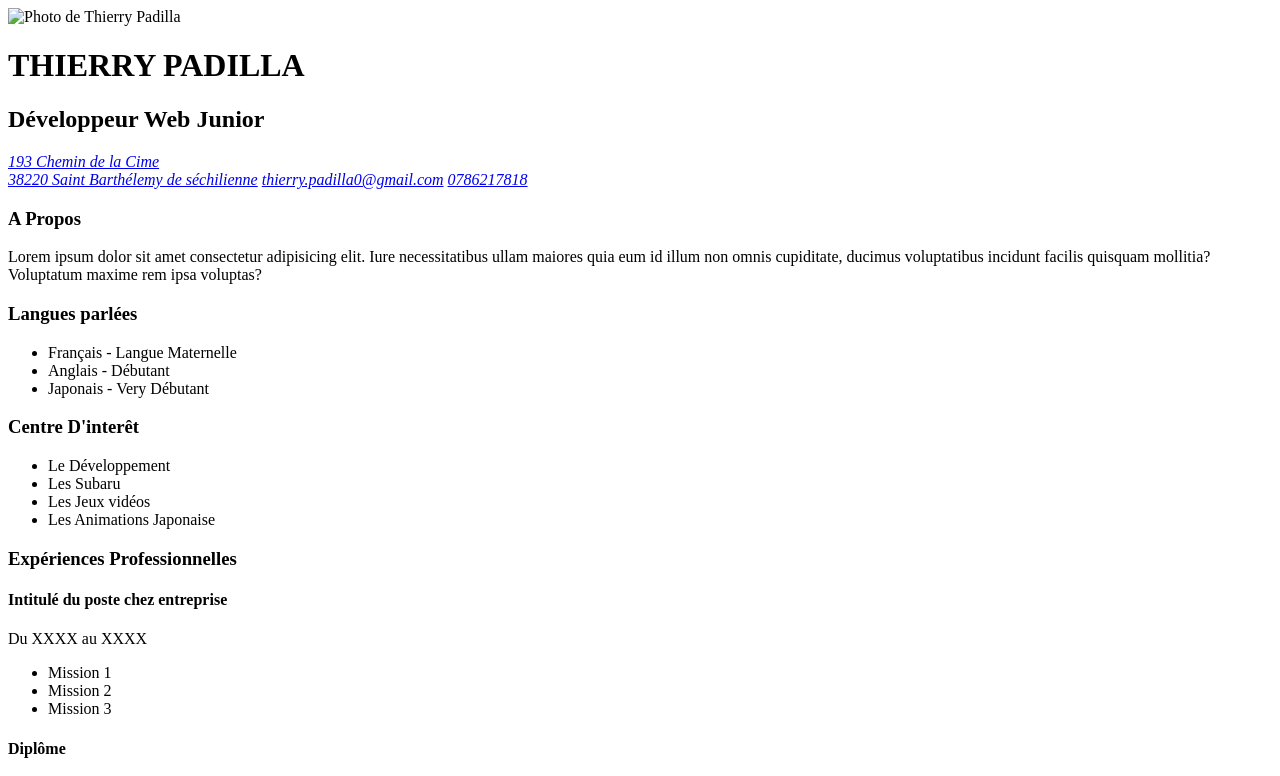
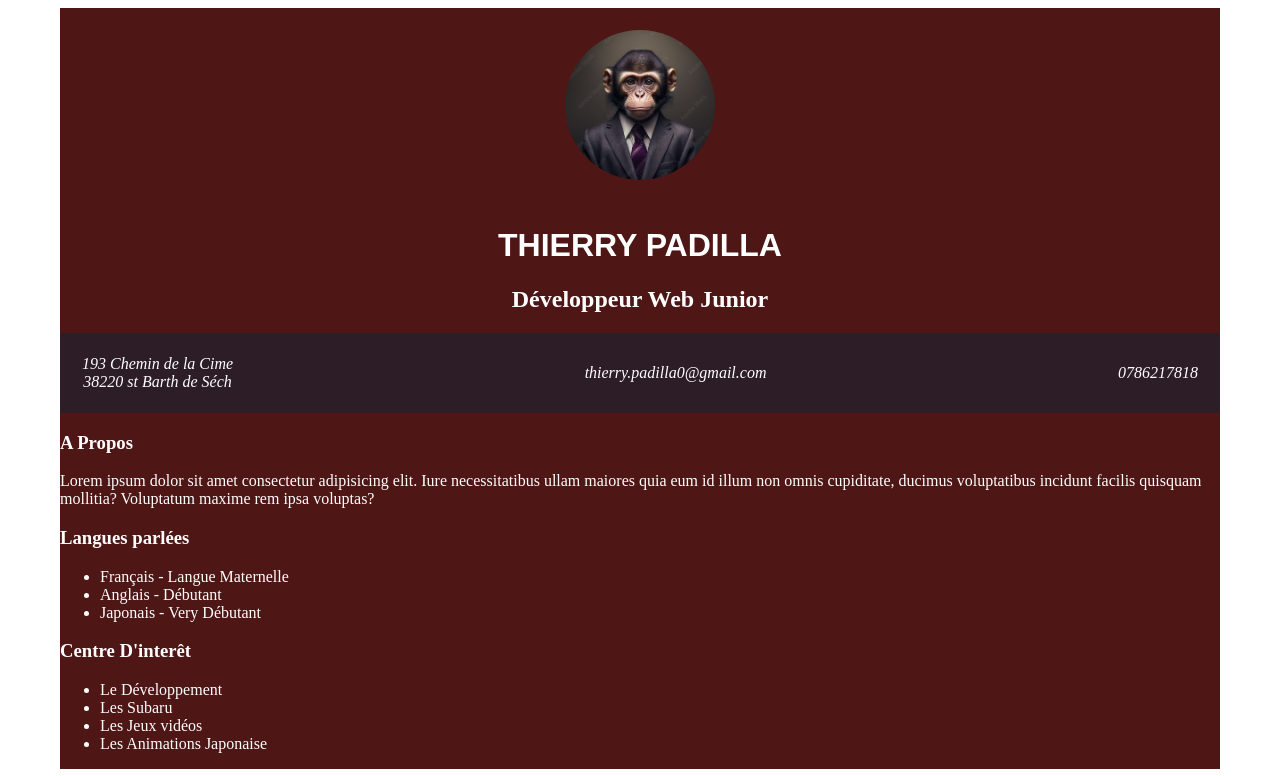
Before and after one commit to Akasukino/porfolio, a plain HTML site: page index.html in a window 1280 px wide. Shown: the top 776 px of the page. Drawn offline with Linux system fonts and the light colour scheme.

Commit message:
cssWork1.0

```diff
--- a/assets/css/fonts.css
+++ b/assets/css/fonts.css
@@ -0,0 +1 @@
+@import url('https://fonts.googleapis.com/css2?family=Lato:ital,wght@0,400;0,700;1,400&display=swap');
--- a/assets/css/main.css
+++ b/assets/css/main.css
@@ -0,0 +1,50 @@
+@import url(fonts.css);
+body{
+    display: grid;
+    justify-content: center;
+}
+main{
+    display: grid;
+    max-width: 1160px;
+}
+/** Travail de couleur sur le Header, Aside et Footer  **/
+header,aside,footer{
+    background-color: rgb(78,22,21);
+    color: white;
+}
+
+/** Centrage du texte dans le Header  **/
+header{
+    text-align: center;
+}
+
+/** Réglage de l'image du header **/
+header > img{
+
+    border-radius: 50%;
+    object-fit: cover;
+    width: 150px;
+    height: 150px;
+    margin: 22px 0 ;
+}
+
+/** Réglages param de address  **/
+address{
+    display: flex;
+    justify-content: space-between;
+    align-items: center;
+    background-color: #2c1d27;
+    padding: 22px;
+}
+
+/** Réglages couleur lien a dans adresse  **/
+address a {
+    color: white;
+    text-decoration: none;
+}
+/** Ajout de la font Family Lato-bold dans le H1 **/
+h1{
+    font-family: "Lato-bold", sans-serif;
+    font-weight: 700;
+    font-style: normal;
+}
--- a/index.html
+++ b/index.html
@@ -4,22 +4,53 @@
     <meta charset="UTF-8">
     <meta name="viewport" content="width=device-width, initial-scale=1.0">
     <title>Thierry Padilla</title>
+
+    <!-- Ajout De l'icone sur le navigateur -->
     <link rel="shortcut icon" href="assets/img/fontIcons/cv.png" type="image/x-icon">
+
+    <!-- Listes de Liens sur le site-->
     <link rel="stylesheet" href="assets/css/main.css">
 </head>
 <body>
+    <!-- Corps de la page web avec :
+        - Header :
+            - Titre + Adresse
+
+        - un aside :
+            - div A propos
+            - div Langues Parlées
+            - div Centre d'interet
+
+        - section vie professionnelle :
+            - div liste exp pro
+            - div diplômes et formations
+            - div compétances apprises
+
+        - un Footer :
+            - Liens et icones réseaux sociaux
+    -->
+    <main>
+        <!-- Tête de Pages avec information d'adresse personnel-->
         <header>
+
+            <!-- Image de profil -->
             <img src="assets/img/monkey.jpg" alt="Photo de Thierry Padilla">
+
+            <!-- Titre et sous titre de la page -->
             <h1>THIERRY PADILLA</h1>
             <h2>Développeur Web Junior</h2>
+
+            <!-- Adresse personnel -->
             <address>
-            <a href="https://maps.app.goo.gl/M85tCeQebgwPQfdB7" target="_blank" >193 Chemin de la Cime <br> 38220 Saint Barthélemy de séchilienne</a>
+                <a href="https://maps.app.goo.gl/M85tCeQebgwPQfdB7" target="_blank" >193 Chemin de la Cime <br> 38220 st Barth de Séch</a>
                 <a href="mailto:thierry.padilla0@gmail.com">thierry.padilla0@gmail.com</a>
                 <a href="tel:+33786217818">0786217818</a>
             </address>
+
         </header>
-    <main>
         <aside>
+
+            <!-- Div A Propos-->
             <div class="about">
                 <h3>A Propos</h3>
                 <p>Lorem ipsum dolor sit amet consectetur adipisicing elit.
@@ -27,6 +58,8 @@
                     ducimus voluptatibus incidunt facilis quisquam mollitia? Voluptatum maxime rem ipsa voluptas?
                 </p>
             </div>
+
+            <!-- Div listes de Langues Parlées -->
             <div class="language_spoken">
                 <h3>Langues parlées</h3>
                 <ul>
@@ -35,6 +68,8 @@
                     <li>Japonais - Very Débutant</li>
                 </ul>
             </div>
+
+            <!-- Div listes Centre D'interet-->
             <div class="centerOfInterest">
                 <h3>Centre D'interêt</h3>
                 <ul>
@@ -45,7 +80,11 @@
                 </ul>
             </div>
         </aside>
+
+        <!-- Section Vie Profesionnelle -->
         <section>
+
+            <!-- Div Exp professionnelles avec des listes -->
             <div class="pro_exp">
                 <h3>Expériences Professionnelles</h3>
                 <h4>Intitulé du poste chez entreprise</h4>
@@ -56,11 +95,15 @@
                     <li>Mission 3</li>
                 </ul>
             </div>
+
+            <!-- Div sur les diplômes et formations -->
             <div class="training">
                 <h4>Diplôme</h4>
                 <p>Du XXXX au XXXX</p>
                 <p>école</p>
             </div>
+
+            <!-- Div sur les compétances apprises -->
             <div class="Skills">
                 <ul>
                     <li>HTML 5 - Expert</li>
@@ -69,17 +112,27 @@
                 </ul>
             </div>
         </section>
+
+        <!-- Pied de page Liens + Icones réseaux sociaux -->
         <footer>
+
+            <!-- Lien + Icone Linkedin -->
             <a href="https://fr.linkedin.com/" target="_blank">
                 <img src="assets/img/fontIcons/linkedin.png" alt="Icon linkedin">
             </a>
+
+            <!-- Lien + Icone Twiter-->
             <a href="https://twitter.com/?lang=fr" target="_blank">
                 <img src="assets/img/fontIcons/twitter.png" alt="Icon Twitter">
             </a>
+
+            <!-- Lien + Icone GitHub-->
             <a href="https://github.com/Akasukino" target="_blank">
                 <img src="assets/img/fontIcons/signe-github.png" alt="Icon GitHub">
             </a>
-            <small>Last Update : 22/04/2024</small>
+
+            <!-- Commentaire fin de page -->
+            <small>Last Update : 26/04/2024</small>
         </footer>
     </main>
 </body>
```
Also changed, not shown: assets/fonts/Lato/Lato-Black.otf (added), assets/fonts/Lato/Lato-Black.woff (added), assets/fonts/Lato/Lato-Bold.otf (added), assets/fonts/Lato/Lato-Bold.woff (added), assets/fonts/Lato/Lato-Italic.otf (added), assets/fonts/Lato/Lato-Italic.woff (added), assets/img/monkey.jpg (added). Lines whose indentation alone changed are shown as unchanged.
